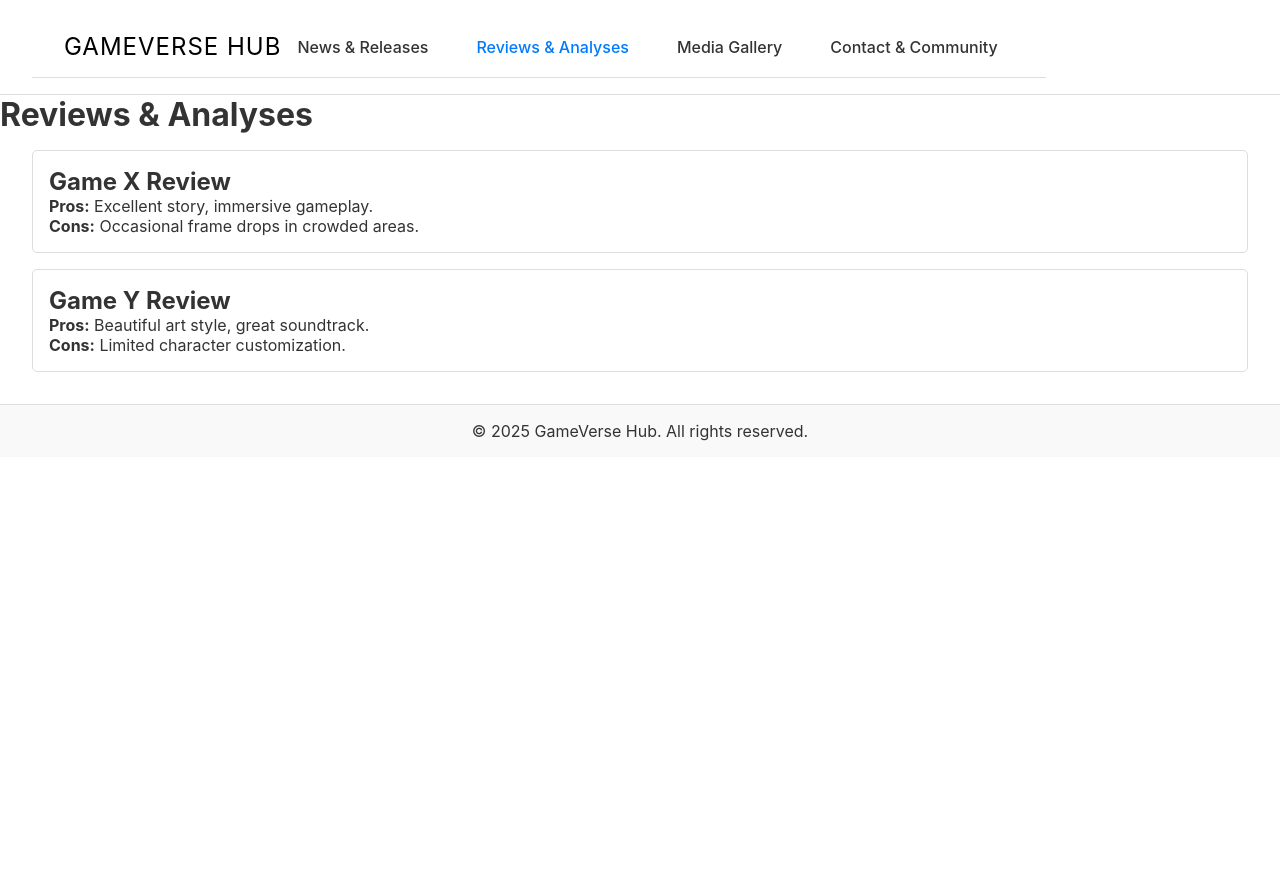
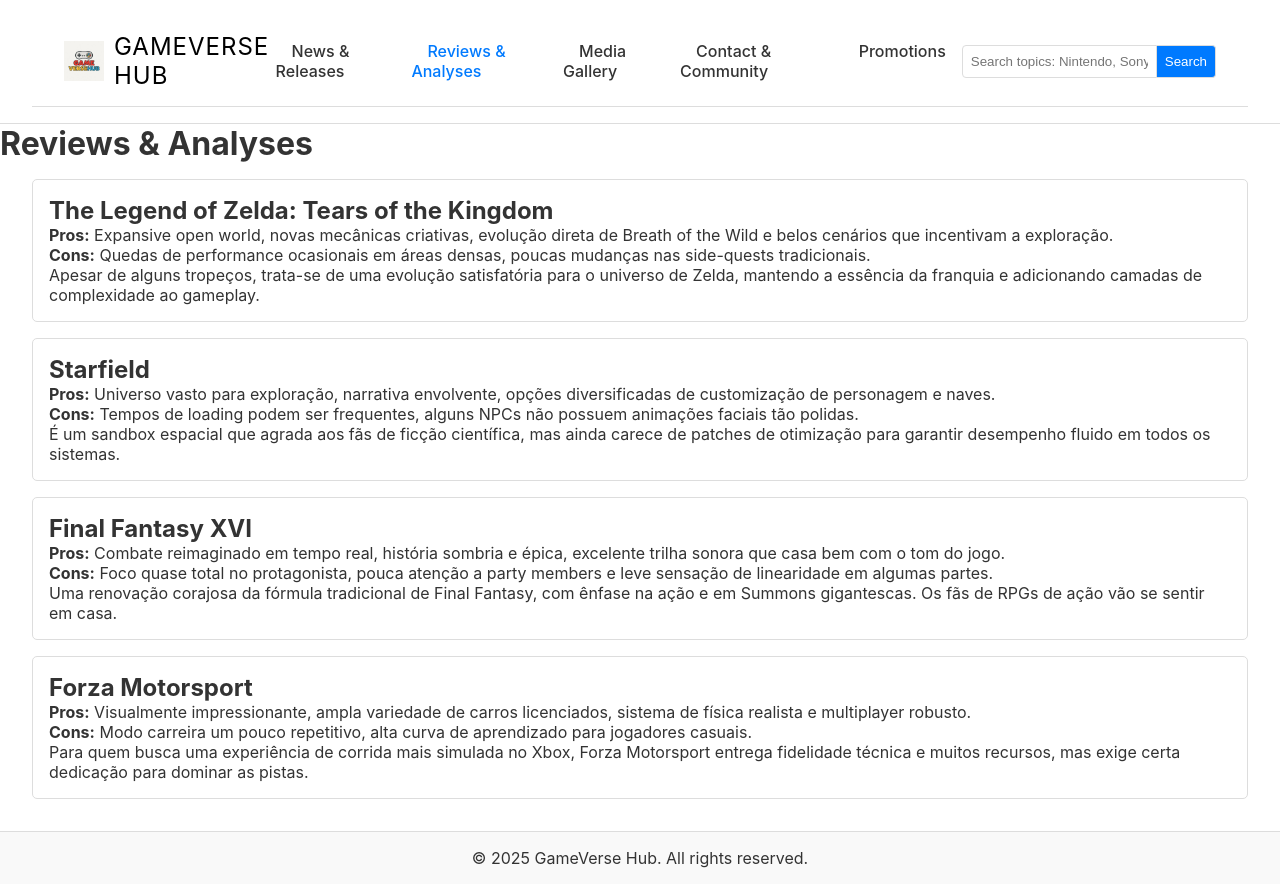
Before and after one commit to caioprosa10/gameproject, a plain HTML site: page reviews.html in a window 1280 px wide. Before the commit the page ends 800 px from the top, so only its background shows below. Drawn offline with Linux system fonts and the light colour scheme.

Commit message:
Update reviews.html

```diff
--- a/reviews.html
+++ b/reviews.html
@@ -6,44 +6,114 @@
   <meta name="description" content="Articles and videos featuring game reviews, pros, cons, and gameplay tips">
   <meta name="viewport" content="width=device-width, initial-scale=1.0">
 
-  <link href="https://fonts.googleapis.com/css2?family=Oswald&family=Roboto&display=swap" rel="stylesheet">
+  <!-- CSS principal (inspirado no estilo Apple) -->
   <link rel="stylesheet" href="css/styles.css">
 </head>
 <body>
   <header class="header">
     <nav class="navbar">
-      <a href="index.html" class="logo">GameVerse Hub</a>
+      <div class="logo-container">
+        <a href="index.html" class="logo">
+          <img src="images/gameversehub_logo.jpg" alt="GameVerse Hub Logo" class="logo-img">
+          GameVerse Hub
+        </a>
+      </div>
       <ul class="nav-menu">
         <li><a href="news.html">News & Releases</a></li>
         <li><a href="reviews.html" class="active">Reviews & Analyses</a></li>
         <li><a href="gallery.html">Media Gallery</a></li>
         <li><a href="contact.html">Contact & Community</a></li>
+        <li><a href="promotions.html">Promotions</a></li>
       </ul>
+      <div class="search-container">
+        <input type="text" id="searchInput" placeholder="Search topics: Nintendo, Sony, Microsoft...">
+        <button id="searchBtn">Search</button>
+      </div>
     </nav>
   </header>
 
   <main>
     <h1>Reviews & Analyses</h1>
 
+    <!-- Review 1 -->
     <section class="review">
-      <h2>Game X Review</h2>
-      <p><strong>Pros:</strong> Excellent story, immersive gameplay.</p>
-      <p><strong>Cons:</strong> Occasional frame drops in crowded areas.</p>
+      <h2>The Legend of Zelda: Tears of the Kingdom</h2>
+      <p>
+        <strong>Pros:</strong> Expansive open world, novas mecânicas criativas, evolução direta de
+        Breath of the Wild e belos cenários que incentivam a exploração.
+      </p>
+      <p>
+        <strong>Cons:</strong> Quedas de performance ocasionais em áreas densas, poucas mudanças nas
+        side-quests tradicionais.
+      </p>
+      <p>
+        Apesar de alguns tropeços, trata-se de uma evolução satisfatória para o universo de Zelda,
+        mantendo a essência da franquia e adicionando camadas de complexidade ao gameplay.
+      </p>
     </section>
 
+    <!-- Review 2 -->
     <section class="review">
-      <h2>Game Y Review</h2>
-      <p><strong>Pros:</strong> Beautiful art style, great soundtrack.</p>
-      <p><strong>Cons:</strong> Limited character customization.</p>
+      <h2>Starfield</h2>
+      <p>
+        <strong>Pros:</strong> Universo vasto para exploração, narrativa envolvente, opções
+        diversificadas de customização de personagem e naves.
+      </p>
+      <p>
+        <strong>Cons:</strong> Tempos de loading podem ser frequentes, alguns NPCs não possuem
+        animações faciais tão polidas.
+      </p>
+      <p>
+        É um sandbox espacial que agrada aos fãs de ficção científica, mas ainda carece de patches
+        de otimização para garantir desempenho fluido em todos os sistemas.
+      </p>
     </section>
 
-    <!-- Adicione quantos reviews desejar -->
+    <!-- Review 3 -->
+    <section class="review">
+      <h2>Final Fantasy XVI</h2>
+      <p>
+        <strong>Pros:</strong> Combate reimaginado em tempo real, história sombria e épica,
+        excelente trilha sonora que casa bem com o tom do jogo.
+      </p>
+      <p>
+        <strong>Cons:</strong> Foco quase total no protagonista, pouca atenção a party members e
+        leve sensação de linearidade em algumas partes.
+      </p>
+      <p>
+        Uma renovação corajosa da fórmula tradicional de Final Fantasy, com ênfase na ação e em
+        Summons gigantescas. Os fãs de RPGs de ação vão se sentir em casa.
+      </p>
+    </section>
+
+    <!-- Review 4 -->
+    <section class="review">
+      <h2>Forza Motorsport</h2>
+      <p>
+        <strong>Pros:</strong> Visualmente impressionante, ampla variedade de carros licenciados,
+        sistema de física realista e multiplayer robusto.
+      </p>
+      <p>
+        <strong>Cons:</strong> Modo carreira um pouco repetitivo, alta curva de aprendizado para
+        jogadores casuais.
+      </p>
+      <p>
+        Para quem busca uma experiência de corrida mais simulada no Xbox, Forza Motorsport entrega
+        fidelidade técnica e muitos recursos, mas exige certa dedicação para dominar as pistas.
+      </p>
+    </section>
+
   </main>
 
   <footer>
     <p>&copy; 2025 GameVerse Hub. All rights reserved.</p>
+    <div id="cookieConsent" class="cookie-consent">
+      <p>This website uses cookies to ensure you get the best experience.</p>
+      <button id="acceptCookies">Accept</button>
+    </div>
   </footer>
 
+  <!-- Script principal com funcionalidades -->
   <script src="js/script.js"></script>
 </body>
 </html>
```
